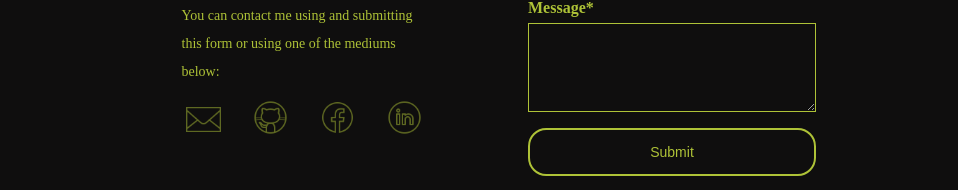
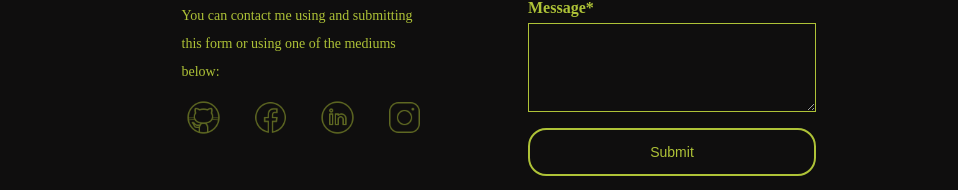
Before and after one commit to ouadjih/portfolio23, a React (Create React App) app: page /Contact in a window 1280 px wide. Shown: the part 358-548 px from the top of the page, without its empty margins (160-1118 px from the left). Built offline with nearby package versions, Linux system fonts and the light colour scheme; a small style sheet from the web is missing.

Commit message:
fixed media icons and links

```diff
--- a/src/components/Media.js
+++ b/src/components/Media.js
@@ -1,6 +1,6 @@
 import React from 'react'
 import './Media.css'
-import email from '../Assets/Images/email.png'
+import instagram from '../Assets/Images/instagram.png'
 import fb from '../Assets/Images/fb.png'
 import github from '../Assets/Images/github.png'
 import linkedin from '../Assets/Images/linkedin.png'
@@ -15,10 +15,10 @@ export const Media = () => {
       </div>
 
       <div className='medias-contact'>
-        <img src={email} alt="ouadjihboudraa@yahoo.com" className='mediael'/>
-        <a href="www.github.com/ouadjih"> <img src={github} alt="github/ouadjih" className='mediael' /></a>
-        <a href="www.fb.com/ouadjih"> <img src={fb} alt="fb/ouadjih"  className='mediael'/></a>
-        <a href="www.linkedin.com/ouadjih"> <img src={linkedin} alt="linked/ouadjih" className='mediael'/></a>
+        <a  href="https://www.github.com/ouadjih"> <img src={github} alt="github/ouadjih" className='mediael' /></a>
+        <a  href="https://www.fb.com/ouadjih"> <img src={fb} alt="fb/ouadjih"  className='mediael'/></a>
+        <a  href="https://www.linkedin.com/in/ouadjih-boudraa-b8618311a"> <img src={linkedin} alt="linked/ouadjih" className='mediael'/></a>
+        <a  href="https://www.instagram.com/ouadjih/"> <img src={instagram} alt="ig/ouadjih" className='mediael'/></a>
       </div>
     </div>
   )
```
Also changed, not shown: src/Assets/Images/instagram.png (added).
